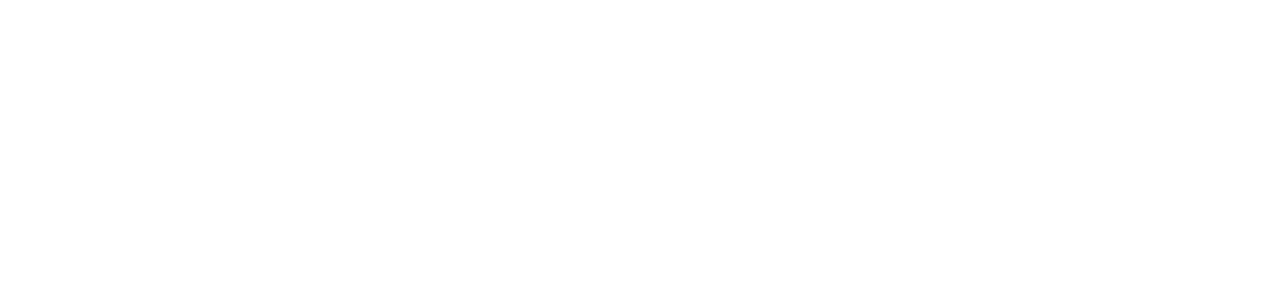
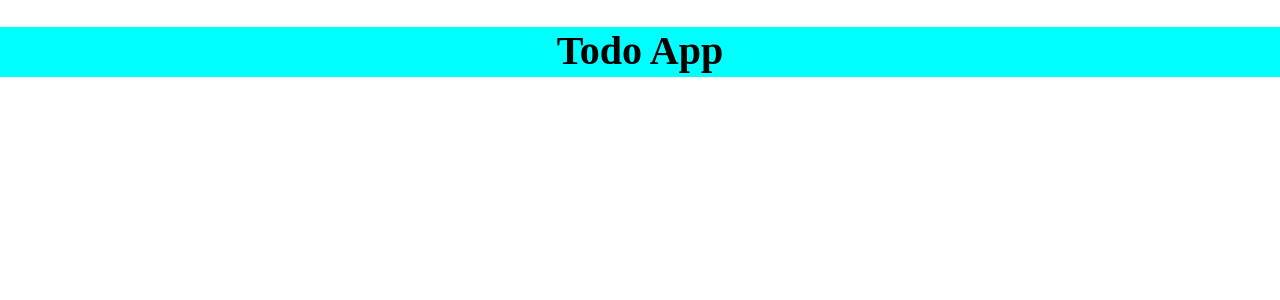
Before and after one commit to Francisomondi/Francis-todo-app, a React (Create React App) app: page / in a window 1280 px wide. Shown: the top 300 px of the page. Built offline with nearby package versions, Linux system fonts and the light colour scheme.

Commit message:
intro to css

```diff
--- a/src/App.js
+++ b/src/App.js
@@ -1,5 +1,10 @@
+import Header from "./components/Header";
 function App() {
-  return <div className="App"></div>;
+  return (
+    <div className="App">
+      <Header />
+    </div>
+  );
 }
 
 export default App;
--- a/src/components/Header.js
+++ b/src/components/Header.js
@@ -1,8 +1,9 @@
+import styles from "../style.module.css";
 import React from "react";
 
 const Header = () => {
   return (
-    <div>
+    <div className={styles.header}>
       <h1>Todo App</h1>
     </div>
   );
--- /dev/null
+++ b/src/style.module.css
@@ -0,0 +1,9 @@
+body {
+  margin: 0;
+}
+.header {
+  background-color: aqua;
+  text-align: center;
+  height: 50px;
+  font-size: 20px;
+}
```
